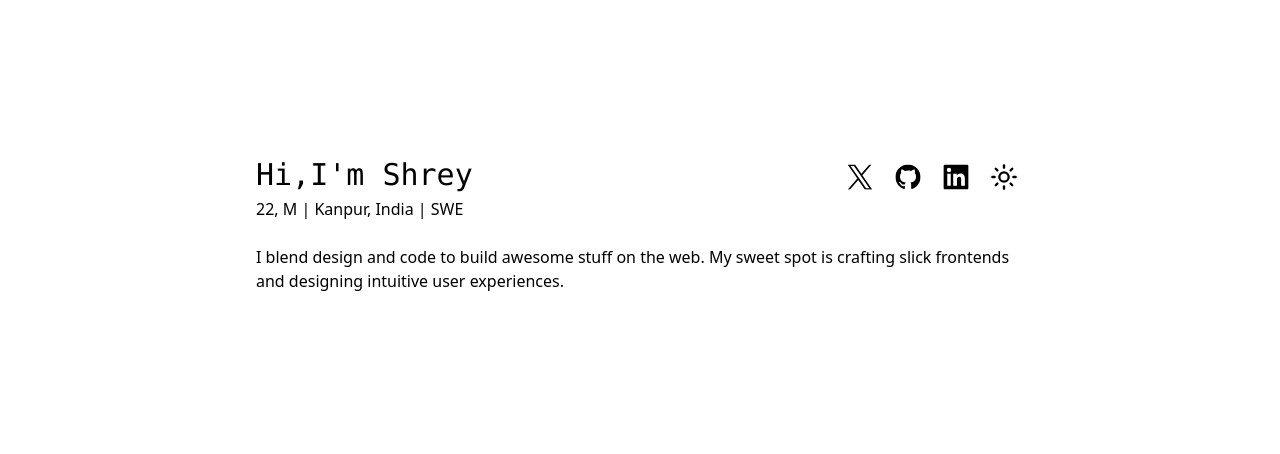
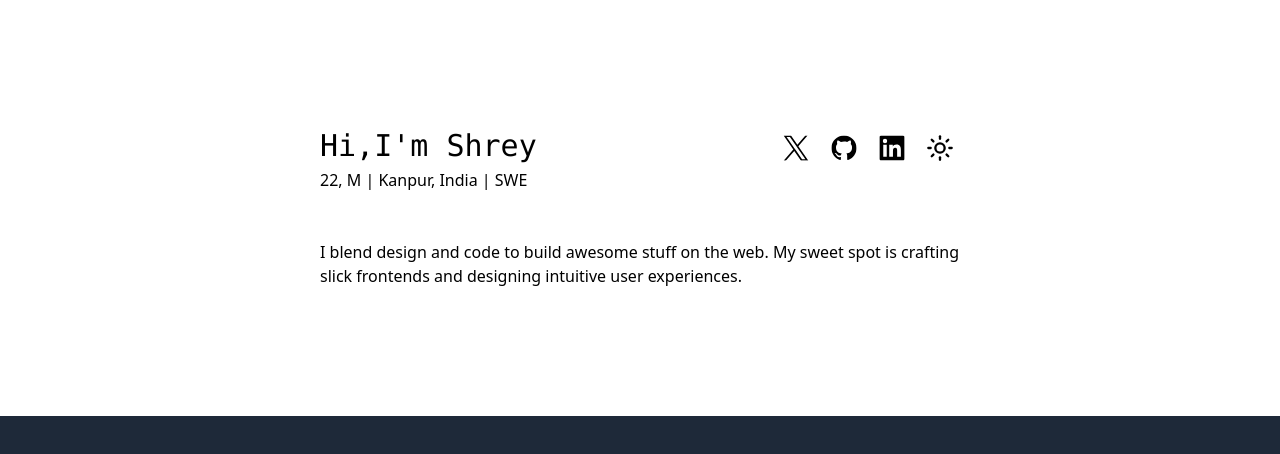
Before and after one commit to Shrey31G/Portfolio, a React (Vite) app: page /basic in a window 1280 px wide. Shown: the top 454 px of the page. Built offline with nearby package versions, Linux system fonts and the light colour scheme.

Commit message:
fixed scrolling problem

```diff
--- a/src/App.css
+++ b/src/App.css
@@ -1,12 +1,21 @@
 @import "tailwindcss";
 @custom-variant dark (&:where(.dark, .dark *));
 
-.App {
+html, body {
+    margin: 0;
+    padding: 0;
+    overflow-x: hidden;
     width: 100%;
-    height: 100vh;
+    height: 100%;
+  }
+
+  body {
+    overflow-y: auto;
+  }
+
+  #root {
+    /* Remove any height constraints that might be preventing scrolling */
+    min-height: 100%;
     display: flex;
     flex-direction: column;
-    justify-content: center;
-    align-items: center;
-    background-color: white;
-}
+  }
--- a/src/Basic/BasicResume.jsx
+++ b/src/Basic/BasicResume.jsx
@@ -1,14 +1,15 @@
-import { ThemeProvider, useDarkMode } from "../context/ThemeContext"
+
+import { useDarkMode } from "../context/ThemeContext"
 
 export const BasicResume = () => {
     const { darkMode, setDarkMode } = useDarkMode();
     return (
-        <>
 
-            <div className="flex flex-col bg-white h-screen w-screen dark:bg-black dark:text-white">
-                <div className="flex h-2/3  items-center justify-center">
-                    <div className="flex flex-col bg-white dark:bg-black h-1/2 w-[80%] md:w-[60%]">
-                        <div className="flex-col mt-6">
+
+            <div className="flex flex-col bg-white w-screen dark:bg-black dark:text-white overflow-y-auto">
+                <div className="grid grid-cols-1 gap-6 max-w-3xl mx-auto my-32  w-[80%] md:w-[50%]">
+                    <div className="flex flex-col bg-white dark:bg-black h-1/2 ">
+                        <div className="flex-col ">
                             <div className="flex justify-between">
                                 <div className="text-3xl font-mono ">
                                     Hi,I'm Shrey
@@ -17,7 +18,7 @@ export const BasicResume = () => {
                                     <div className="flex gap-2">
                                         <a target="_blank" href="https://x.com/Shrey31G" className="inline-flex items-center justify-center gap-2 whitespace-nowrap text-sm font-medium ring-offset-background focus-visible:outline-none focus-visible:ring-2 focus-visible:ring-ring focus-visible:ring-offset-2 disabled:pointer-events-none disabled:opacity-50 [&amp;_svg]:pointer-events-none [&amp;_svg]:size-4 [&amp;_svg]:shrink-0 hover:bg-accent hover:text-accent-foreground h-10 w-10 rounded-full relative transition-all duration-300">
                                             <
-                                                svg xmlns="http://www.w3.org/2000/svg" class="w-7 h-7 scale-90" fill="none" viewBox="0 0 1200 1220"><path fill="currentColor" d="M714.163 519.284 1160.89 0h-105.86L667.137 450.887 357.328 0H0l468.492 681.821L0 1226.37h105.866l409.625-476.152 327.181 476.152H1200L714.137 519.284h.026ZM569.165 687.828l-47.468-67.894-377.686-540.24h162.604l304.797 435.991 47.468 67.894 396.2 566.721H892.476L569.165 687.854v-.026Z"></path></svg>
+                                                svg xmlns="http://www.w3.org/2000/svg" className="w-7 h-7 scale-90" fill="none" viewBox="0 0 1200 1220"><path fill="currentColor" d="M714.163 519.284 1160.89 0h-105.86L667.137 450.887 357.328 0H0l468.492 681.821L0 1226.37h105.866l409.625-476.152 327.181 476.152H1200L714.137 519.284h.026ZM569.165 687.828l-47.468-67.894-377.686-540.24h162.604l304.797 435.991 47.468 67.894 396.2 566.721H892.476L569.165 687.854v-.026Z"></path></svg>
                                         </a>
 
                                         <a target="_blank" href="https://github.com/" className="inline-flex items-center justify-center gap-2 whitespace-nowrap text-sm font-medium ring-offset-background focus-visible:outline-none focus-visible:ring-2 focus-visible:ring-ring focus-visible:ring-offset-2 disabled:pointer-events-none disabled:opacity-50 [&amp;_svg]:pointer-events-none [&amp;_svg]:size-4 [&amp;_svg]:shrink-0 hover:bg-accent hover:text-accent-foreground h-10 w-10 rounded-full relative transition-all duration-300">
@@ -83,16 +84,18 @@ export const BasicResume = () => {
                                 22, M | Kanpur, India | SWE
                             </h2>
                         </div>
-                        <div className="mt-6">
-                            I blend design and code to build awesome stuff on the web. My sweet spot is crafting slick frontends and designing intuitive user experiences.
-                        </div>
+                    </div>
+                    <div className="mt-6">
+                        I blend design and code to build awesome stuff on the web. My sweet spot is crafting slick frontends and designing intuitive user experiences.
                     </div>
                 </div>
-                <div>
 
+
+                <div className="h-[100vh] text-white flex items-center justify-center bg-gray-800 dark:bg-gray-900 ">
+                    Hey shrey
                 </div>
             </div>
 
-        </>
+
     )
 }
--- a/src/Home.jsx
+++ b/src/Home.jsx
@@ -1,7 +1,6 @@
 import { Link } from "react-router-dom"
 import './App.css'
 import { DarkModeToggler } from "./components/DarkModeToggler"
-import { ThemeProvider } from "./context/ThemeContext"
 
 export const Home = () => {
     return (
@@ -23,7 +22,3 @@ export const Home = () => {
         </>
     )
 }
-
-const linkStyle = {
-
-}
--- /dev/null
+++ b/src/components/InfiniteSlider.jsx
@@ -0,0 +1,34 @@
+import { useEffect, useRef } from "react";
+
+
+export function InfiniteSlider({children}) {
+    const sliderRef = useRef();
+    let scrollAmount = 0;
+
+    useEffect(() => {
+        const slider = sliderRef.current;
+        let scrollAmount = 0;
+
+        const scroll = () => {
+            scrollAmount += 1;
+            if(slider.scrollLeft >= slider.scrollWidth /2) {
+                slider.scrollLeft = 0;
+                scrollAmount = 0;
+            } else {
+                slider.scrollAmount = scrollAmount;
+            }
+        };
+
+        const interval = setInterval(scroll, 20);
+        return () => clearInterval(interval);
+    }, [])
+
+    return (
+        <div ref={sliderRef} className="flex overflow-hidden whitespace-nowrap w-full">
+            <div className="flex">
+                {children}
+                {children}
+            </div>
+        </div>
+    )
+}
--- /dev/null
+++ b/src/components/ProgressiveBlur.jsx
@@ -0,0 +1,10 @@
+
+export function ProgressiveBlur({ direction = "left", className = "", blurIntensity = 1 }) {
+    const blurStyle = direction === 'left'
+        ? 'bg-gradient-to-r from-white/90 dark:from-black/90 to transparent'
+        : 'bg-gradient-to-l from-white/90 dark:from-black/90 to-transparent';
+
+    return (
+        <div className={`${className} ${blurStyle}`} style={{ filter: `blur(${blurIntensity}px)` }} />
+    )
+}
--- /dev/null
+++ b/src/components/ProgressiveBlurSlider.jsx
@@ -0,0 +1,19 @@
+import { InfiniteSlider } from "./InfiniteSlider";
+import { ProgressiveBlur } from "./ProgressiveBlur";
+
+export function ProgressiveBlurSlider() {
+    return (
+        <div className="relative h-full w-full overflow-hidden">
+            <InfiniteSlider>
+                {[...Array(9)].map((_, i) => (
+                    <div key={i} className="w-32 text-center text-4xl font-[450] text-black dark:text-white">
+                        {i + 1}
+                    </div>
+                ))}
+            </InfiniteSlider>
+            <ProgressiveBlur className='pointer-events-none absolute top-0 left-0 h-full w-[200px]' direction='left' blurIntensity={1} />
+            <ProgressiveBlur className='pointer-events-none absolute top-0 right-0 h-full w-[200px]' direction='right' blurIntensity={1} />
+
+        </div>
+    )
+}
```
